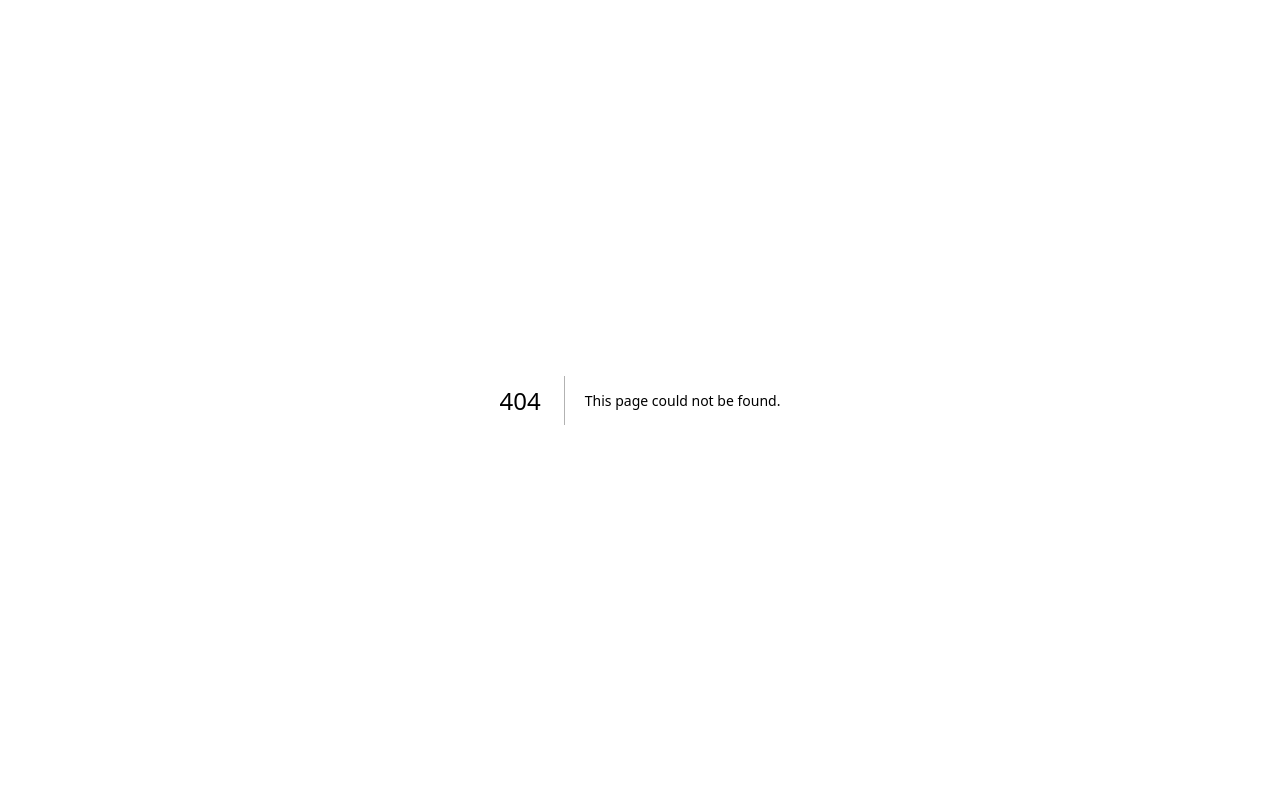
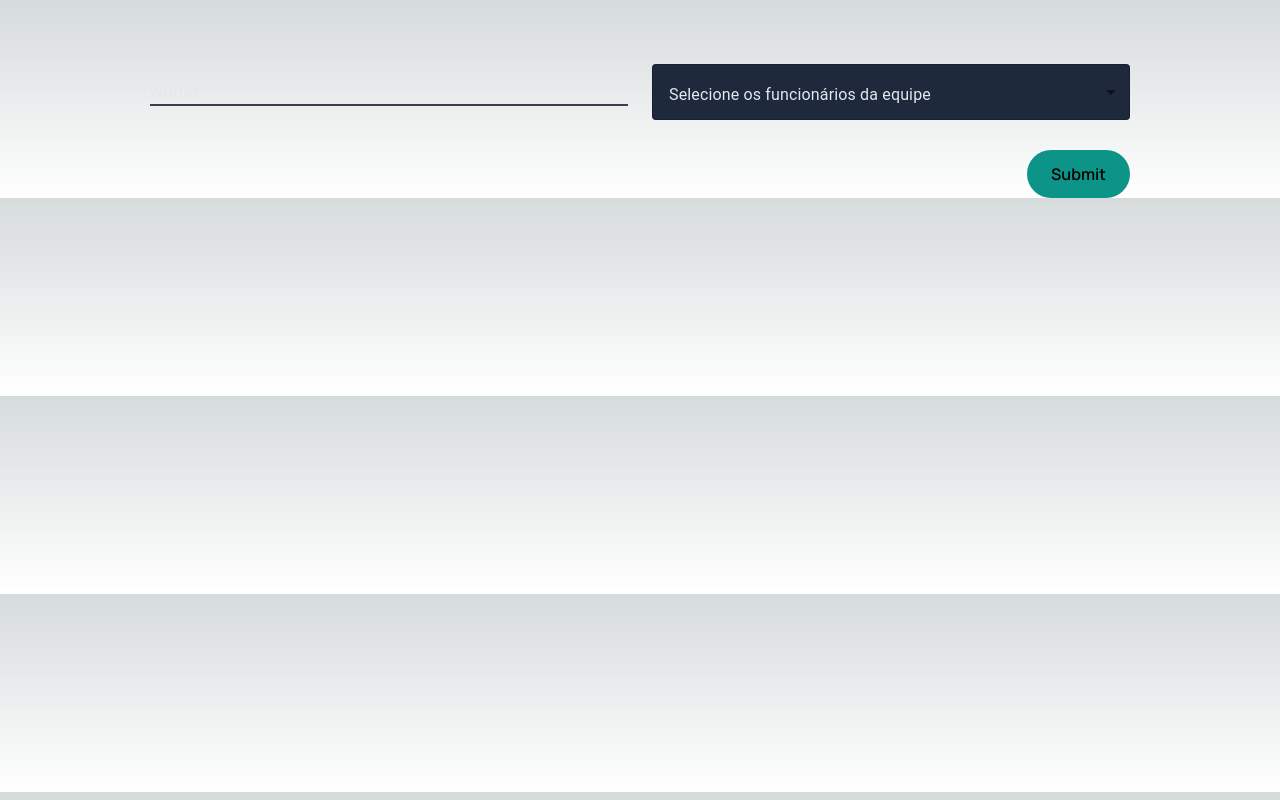
Before and after one commit to RuanCampello/hospital-frontend, a Next.js app: page /components/views/addTeamView in a window 1280 px wide. Before the commit this address had no page. Built offline with nearby package versions, Linux system fonts and the light colour scheme.

Commit message:
select employee for team

```diff
--- a/pages/components/sidebar.tsx
+++ b/pages/components/sidebar.tsx
@@ -23,14 +23,15 @@ export default function Sidebar() {
       <hr className='border-slate-600'/>
       <p className='text-slate-400 text-sm'>paciente</p>
       <SidebarItem view='getPatientView' title='Visualizar pacientes' icon={<Eye size={24} weight={viewS === 'getPatientView' ? 'fill' : 'duotone'}/>}/>
-      <SidebarItem view='addPatientView' title='Adicionar pacientes' icon={<PlusCircle size={24} weight={viewS === 'addPatientView' ? 'fill' : 'duotone'}/>}/>
+      <SidebarItem view='addPatientView' title='Adicionar paciente' icon={<PlusCircle size={24} weight={viewS === 'addPatientView' ? 'fill' : 'duotone'}/>}/>
       <hr className='border-slate-600'/>
       <p className='text-slate-400 text-sm'>funcionários</p>
       <SidebarItem view='getEmployeeView' title='Visualizar funcionários' icon={<Eye size={24} weight={viewS === 'getEmployeeView' ? 'fill' : 'duotone'}/>}/>
-      <SidebarItem view='addEmployeeView' title='Adicionar funcionários' icon={<PlusCircle size={24} weight={viewS === 'addEmployeeView' ? 'fill' : 'duotone'}/>}/>
+      <SidebarItem view='addEmployeeView' title='Adicionar funcionário' icon={<PlusCircle size={24} weight={viewS === 'addEmployeeView' ? 'fill' : 'duotone'}/>}/>
       <hr className='border-slate-600'/>
       <p className='text-slate-400 text-sm'>equipes</p>
       <SidebarItem view='getTeamView' title='Visualizar equipes' icon={<Eye size={24} weight={viewS === 'getTeamView' ? 'fill' : 'duotone'}/>}/>
+      <SidebarItem view='addTeamView' title='Adicionar equipe' icon={<PlusCircle size={24} weight={viewS === 'addTeamView' ? 'fill' : 'duotone'}/>}/>
       </ul>
    </div>
 </aside>
--- /dev/null
+++ b/pages/components/views/addTeamView.tsx
@@ -0,0 +1,124 @@
+import { useState } from "react"
+import FormField from "../formField"
+import { Theme, useTheme } from '@mui/material/styles';
+import Box from '@mui/material/Box';
+import OutlinedInput from '@mui/material/OutlinedInput';
+import InputLabel from '@mui/material/InputLabel';
+import MenuItem from '@mui/material/MenuItem';
+import FormControl from '@mui/material/FormControl';
+import Select, { SelectChangeEvent } from '@mui/material/Select';
+import Chip from '@mui/material/Chip';
+
+export default function AddTeamView() {
+  const [name, setName] = useState(null)
+  const [fList, setFList] = useState([])
+  const [status, setStatus] = useState(Number)
+  const [data, setData] = useState(null)
+  const [dataErrors, setDataErrors] = useState(null)
+  const [open, setOpen] = useState(false)
+  const [option, setOption] = useState([])
+  const theme = useTheme()
+  //const [names, setNames] = useState([])
+  const names = [
+    'Oliver Hansen',
+    'Van Henry',
+    'April Tucker',
+    'Ralph Hubbard',
+    'Omar Alexander',
+    'Carlos Abbott',
+    'Miriam Wagner',
+    'Bradley Wilkerson',
+    'Virginia Andrews',
+    'Kelly Snyder',
+  ];
+  function getStyles(name: string, personName: readonly string[], theme: Theme) {
+    return {
+      fontWeight:
+        personName.indexOf(name) === -1
+          ? theme.typography.fontWeightRegular
+          : theme.typography.fontWeightMedium,
+    };
+  }
+  const MenuProps = {
+    PaperProps: {
+      style: {
+        maxHeight: 48 * 4.5 + 8,
+        width: 250,
+      },
+    },
+  };
+
+  async function addTeam() {
+    const response = await fetch(`http://localhost:8080/team/`, {
+      method: 'POST',
+      headers: {'Content-Type': 'application/json'},
+      body: JSON.stringify({
+        name: name,
+        funcionarioList: fList
+      })
+    })
+    const data = await response.json()
+    setStatus(response.status)
+    if(data!['errors'] !== undefined && data) {
+      setDataErrors(data['errors'][0]['defaultMessage'])
+    }
+    if (data) setData(data)
+  }
+
+  function handleSubmit(e:any) {
+    e.preventDefault()
+    addTeam()
+    setOpen(true)
+  }
+  const handleChange = (e: any) => {
+    const value = e.target.value
+    setOption(typeof value === 'string' ? value.split(',') : value,)
+  }
+  const labelStyle = {
+    color: 'rgb(226,232,240)',
+    background: 'rgb(30,41,59)',
+    padding: '3px'
+  }
+  console.log(option)
+
+  return (
+    <div>
+      <form className='py-16 xl:px-[150px] px-16' onSubmit={handleSubmit}>
+        <div className='grid md:grid-cols-2 md:gap-6'>
+          <FormField dName={'Nome'} />
+        <FormControl className='w-full bg-slate-400 text-slate-200 rounded-lg h-fit'>
+        <InputLabel id="demo-multiple-chip-label" style={labelStyle}>Selecione os funcionários da equipe</InputLabel>
+        <Select
+          labelId="demo-multiple-chip-label"
+          id="demo-multiple-chip"
+          multiple
+          value={option}
+          onChange={handleChange}
+          input={<OutlinedInput id="select-multiple-chip" label="Chip" />}
+          className='bg-slate-800'
+          renderValue={(selected) => (
+            <Box sx={{ display: 'flex', flexWrap: 'wrap', gap: 0.5 }}>
+              {selected.map((value) => (
+                <Chip key={value} label={value} />
+              ))}
+            </Box>
+          )}
+          MenuProps={MenuProps}
+        >
+          {names.map((name) => (
+            <MenuItem
+              key={name}
+              value={name}
+              style={getStyles(name, option, theme)}
+            >
+              {name}
+            </MenuItem>
+          ))}
+        </Select>
+      </FormControl>
+    </div>
+    <button className='bg-teal-600 text-md font-semibold px-6 p-3 hover:bg-teal-700 float-right rounded-full mt-5' type='submit'>Submit</button>
+    </form>
+    </div>
+  )
+}
--- a/pages/index.tsx
+++ b/pages/index.tsx
@@ -12,6 +12,7 @@ import PutEmployeeView from "./components/views/putEmployeeView";
 import Homepage from "./components/views/homepage";
 import AddEmployeeView from "./components/views/addEmployeeView";
 import ViewTeam from "./components/views/viewTeam";
+import AddTeamView from "./components/views/addTeamView";
 
 export default function Home() {
   const [viewS, setViewState] = useRecoilState(viewState)
@@ -30,6 +31,7 @@ export default function Home() {
             {viewS === 'putEmployeeView' && <PutEmployeeView/>}
             {viewS === 'addEmployeeView' && <AddEmployeeView/>}
             {viewS === 'getTeamView' && <ViewTeam/>}
+            {viewS === 'addTeamView' && <AddTeamView/>}
             {viewS === 'home' && <Homepage/>}
           </div>
         </div>
```
